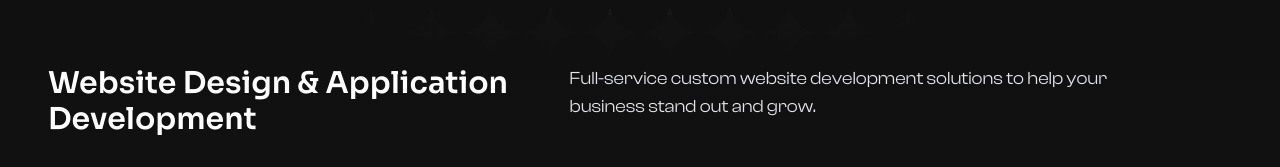
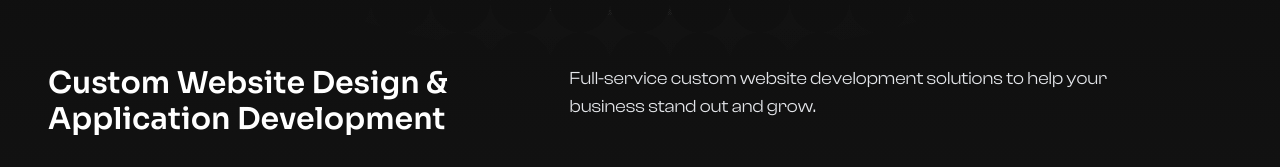
Before and after one commit to masond84/Deft-Point-Consulting, a React (Vite) app: page /services/custom-website-development in a window 1280 px wide. Shown: the part 287-454 px from the top of the page. Built offline with nearby package versions, Linux system fonts and the light colour scheme; no server answers; a web font is replaced by a local one.

Commit message:
Test image update for Web Dev Sup page

```diff
--- a/src/pages/subpages/CustomWebsiteDevelopment.tsx
+++ b/src/pages/subpages/CustomWebsiteDevelopment.tsx
@@ -5,7 +5,9 @@ import { motion } from "motion/react";
 import LockIcon from '../../assets/images/LockIcon.svg';
 import BoltIcon from '../../assets/images/BoltIcon.svg';
 import CardImage from '../../assets/images/DropdownCardImage2.jpg';
-import CardImage2 from '../../assets/images/DesignImage-custom-website-development.svg';
+import CardImage22 from '../../assets/images/DesignImage-custom-website-development.svg';
+import CardImage2 from '../../assets/images/image 1.svg';
+
 import CardImage3 from '../../assets/images/card-image-2-website-design.png';
 import CardImage4 from '../../assets/images/card-image-3-website-design.png';
 import CardImage5 from '../../assets/images/card-image-4-website-design.png';
@@ -18,7 +20,7 @@ const CustomWebsiteDevelopment: React.FC = () => {
       {/* Title Section */}
       <div className="mt-20 max-w-7xl mx-auto mb-8 px-6 flex flex-col md:flex-row items-start">
         <h1 className="text-3xl font-semibold text-left mb-4 font-sora md:mb-0 md:mr-12 w-full md:w-2/5 text-white">
-          Website Design & Application Development
+          Custom Website Design & Application Development
         </h1>
         <p className="text-base sm:text-lg font-light font-clash w-full md:w-2/4 text-left text-gray-200">
           Full-service custom website development solutions to help your
```
Also changed, not shown: src/assets/images/image 1.svg (added).
